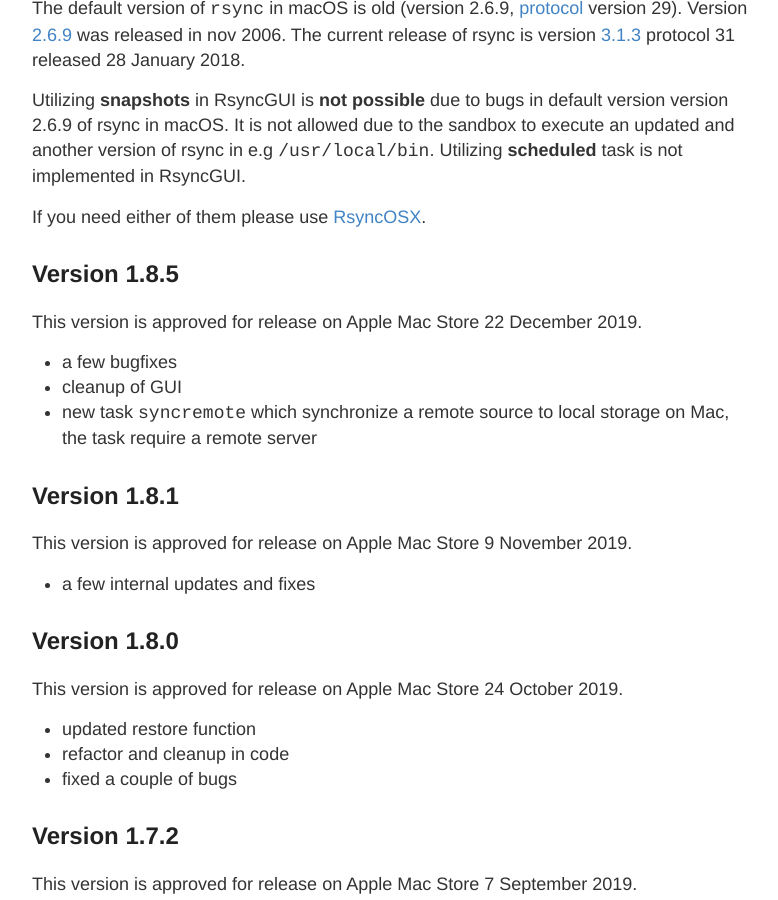
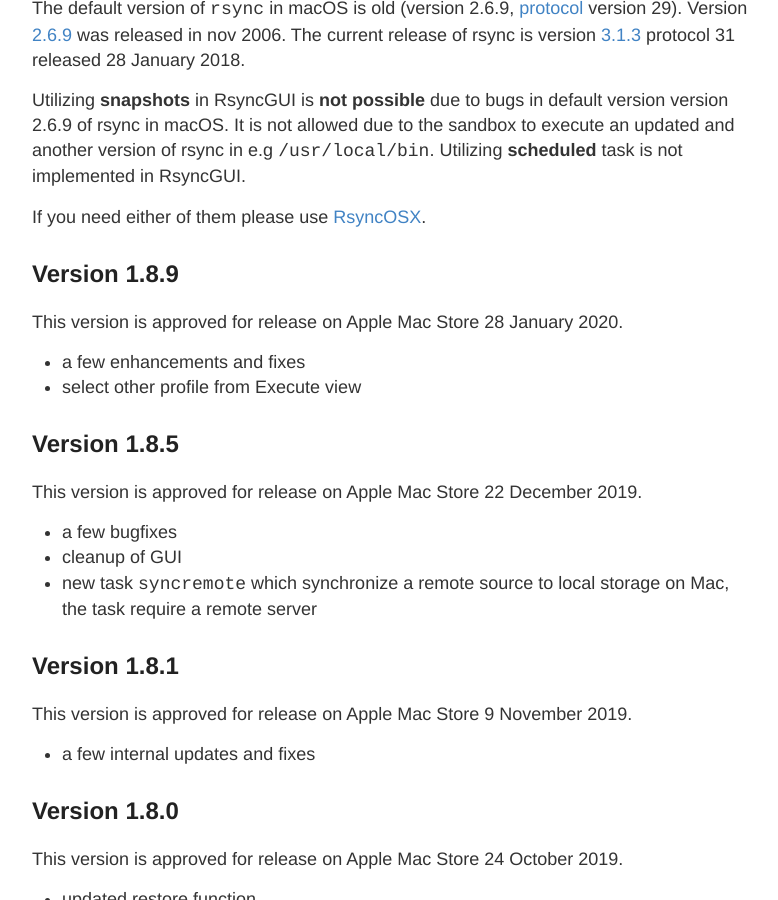
Before and after one commit to d2s/Documentation, a Jekyll site: the page built from _posts/2018-04-10-RsyncGUIChangelog.md, in a window 1280 px wide and 900 px high, scrolled down 942 px. Shown: the whole window, without its empty margins (248-1026 px from the left). Built offline with Jekyll 4.4.1, drawn with Linux system fonts in a browser that asks for light colours.

Commit message:
Update 2018-04-10-RsyncGUIChangelog.md

```diff
--- a/_posts/2018-04-10-RsyncGUIChangelog.md
+++ b/_posts/2018-04-10-RsyncGUIChangelog.md
@@ -22,6 +22,13 @@ The default version of `rsync` in macOS is old (version 2.6.9, [protocol](https:
 Utilizing **snapshots** in RsyncGUI is **not possible** due to bugs in default version version 2.6.9 of rsync in macOS. It is not allowed due to the sandbox to execute an updated and another version of rsync in e.g `/usr/local/bin`. Utilizing **scheduled** task is not implemented in RsyncGUI.
 
 If you need either of them please use [RsyncOSX](https://github.com/rsyncOSX/RsyncOSX).
+
+## Version 1.8.9
+
+This version is approved for release on Apple Mac Store 28 January 2020.
+
+- a few enhancements and fixes
+- select other profile from Execute view
 
 ## Version 1.8.5
 
```
